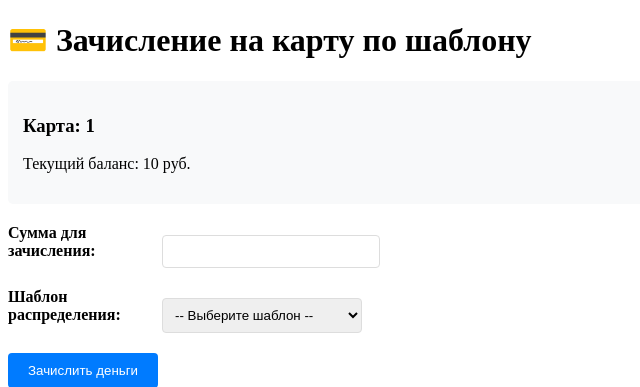
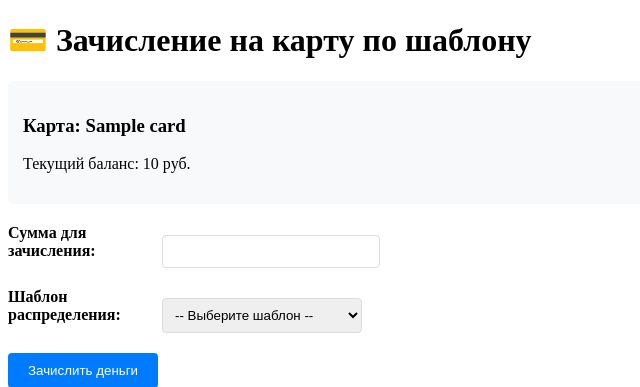
Before and after one commit to FokySN1K/smart_banking, a Python web app: template optymized_front/templates/add_money_by_template.html in a window 1280 px wide. Shown: the top 387 px of the page, without its empty margins (0-640 px from the left). Run offline with Jinja, Linux system fonts and the light colour scheme; the template is opened without the code that fills it: most values are stand-ins (such as "Sample title", 1, 10 or a date in 2020).

Commit message:
прикручиваем апи v1.1

```diff
--- a/optymized_front/templates/add_money_by_template.html
+++ b/optymized_front/templates/add_money_by_template.html
@@ -47,8 +47,8 @@
     <h1>💳 Зачисление на карту по шаблону</h1>
 
     <div class="card-info">
-        <h3>Карта: {{ card.card_number }}</h3>
-        <p>Текущий баланс: {{ card.money_amount }} руб.</p>
+        <h3>Карта: {{ card }}</h3>
+        <p>Текущий баланс: {{ card.amount }} руб.</p>
     </div>
 
     <form method="POST">
--- a/optymized_front/templates/add_money_to_card_by_template.html
+++ b/optymized_front/templates/add_money_to_card_by_template.html
@@ -87,8 +87,8 @@ button:hover {
 {% block content %}
 <div class="form-container">
     <h2>Добавить деньги по шаблону</h2>
-    <p><strong>Карта:</strong> {{ card.card_number }}</p>
-    <p><strong>Баланс:</strong> {{ card.money_amount }} руб.</p>
+    <p><strong>Карта:</strong> {{ card.card_name }}</p>
+    <p><strong>Баланс:</strong> {{ card.amount }} руб.</p>
 
     <form method="POST" id="template-form">
         <div>
--- a/optymized_front/test_flask.py
+++ b/optymized_front/test_flask.py
@@ -788,6 +788,8 @@ def add_money_by_template(card_id):
 def add_money_by_template(card_id):
     card = card_by_id_api(card_id)
 
+    print(card)
+
     if not card:
         return "Карта не найдена", 404
 
@@ -861,6 +863,7 @@ def add_money_by_template(card_id):
 
     # GET-запрос: показать форму
     user_templates = user_templates_api(current_user)
+    print(card)
     return render_template(
         'add_money_to_card_by_template.html',
         card=card,
```
